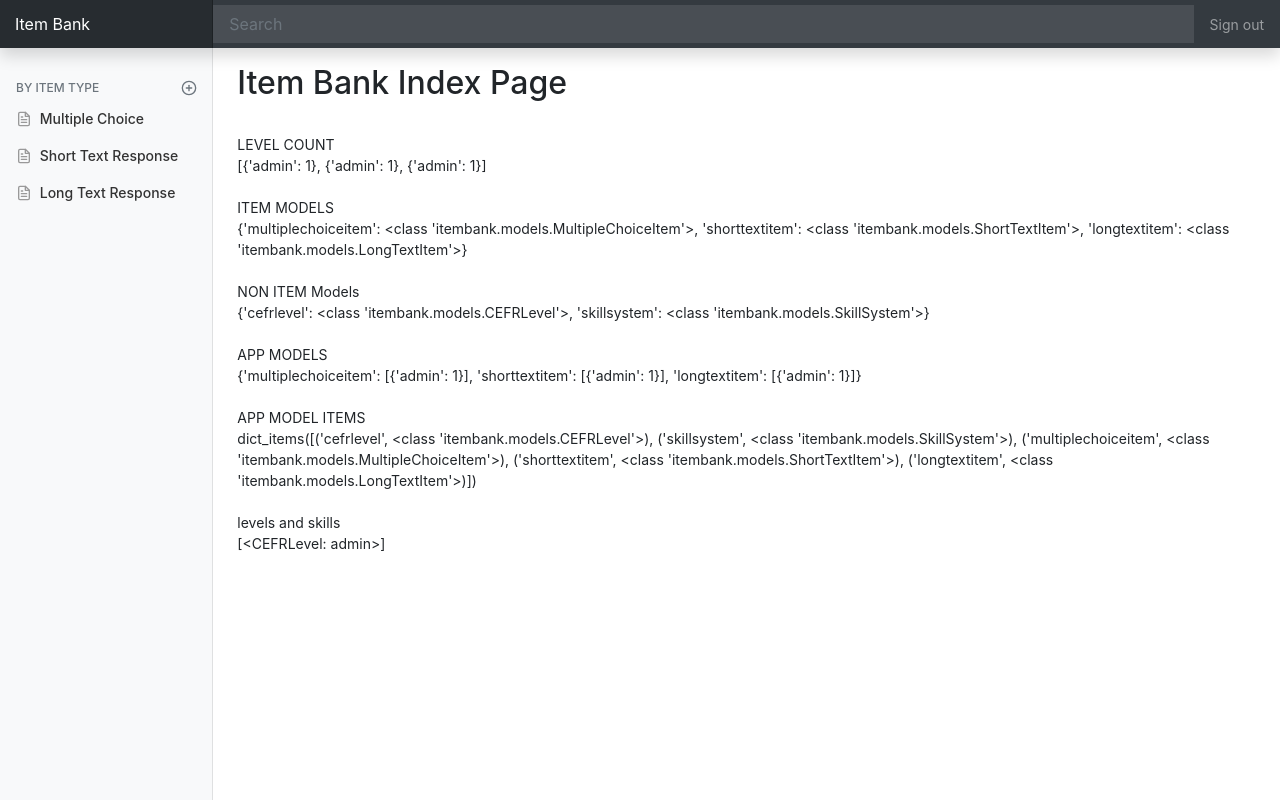
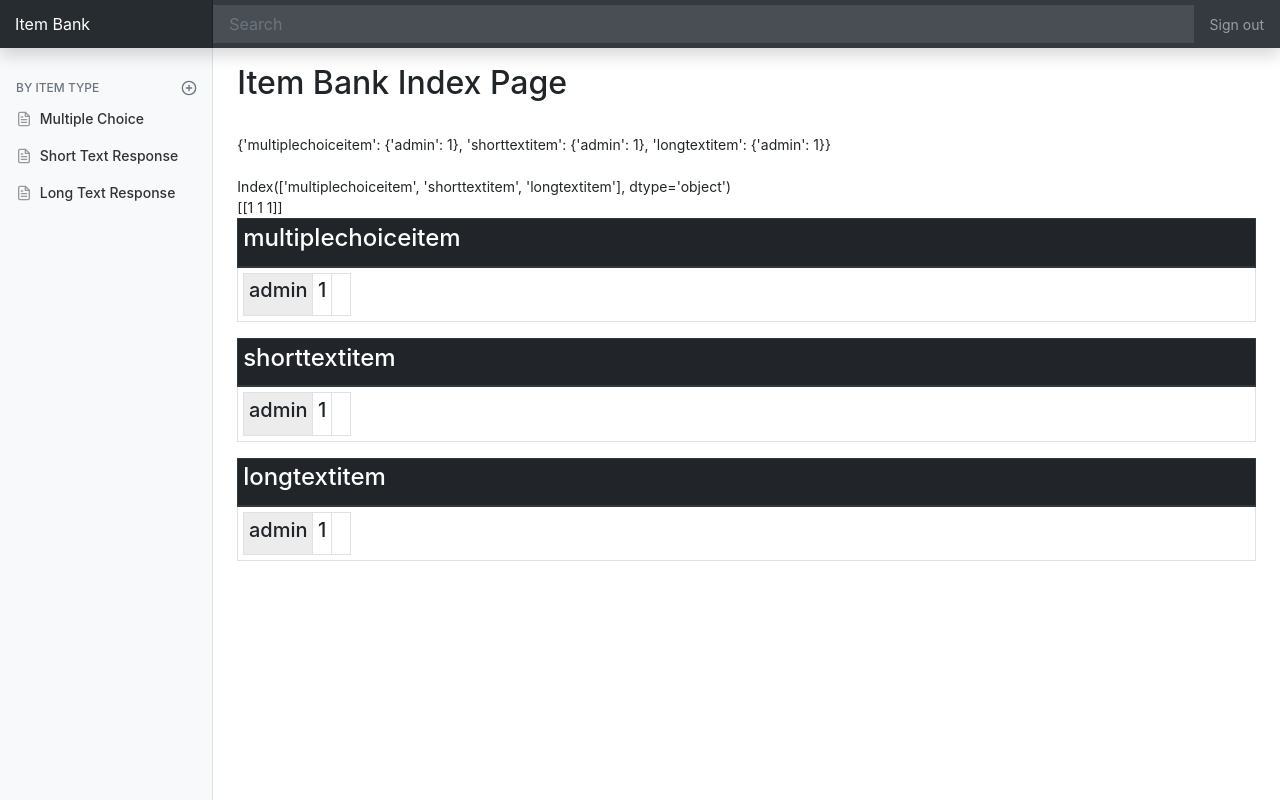
Before and after one commit to stephenburrows1975/rubi, a Django app: page / in a window 1280 px wide. Run offline with Django 3.2, Linux system fonts and the light colour scheme; tables that the repository leaves empty hold one stand-in row (values such as "Sample post"); some libraries are stand-ins or nearby versions.

```diff
--- a/itembank/templates/itembank/base.html
+++ b/itembank/templates/itembank/base.html
@@ -82,6 +82,7 @@
     <script>
       feather.replace()
     </script>
+    <script src="https://d3js.org/d3.v5.min.js"></script>
 
   </body>
 </html>
--- a/itembank/templates/itembank/index.html
+++ b/itembank/templates/itembank/index.html
@@ -5,19 +5,32 @@
         <h1 class="h2">Item Bank Index Page</h1>
 
     </div>
-    LEVEL COUNT<br>
-    {{ level_count }}<br><br>
-    ITEM MODELS<br>
-    {{ item_models }}<br><br>
-    NON ITEM Models <br>
-    {{ non_item_models }}<br><br>
-    APP MODELS<br>
-    {{ app_models }}<br><br>
-    APP MODEL ITEMS <br>
-    {{ app_model_items }}<br><br>
-    levels and skills<br>
-    {{ levels_and_skills }}
+    {{ count_output }}
+    <br><br>
+    {{  df2.keys }}<br>
+    {{  df2.values }}
+    {% for key, value in count_output.items %}
+        <table  class="table table-bordered table-sm">
+        <thead class="thead-dark">
+        <tr>
+            <th scope="row">
+                <h4>{{ key }}</h4>
+            </th>
+        </tr>
+        </thead>
+        <tr><td>
+        <table>
+            <tr>
 
+                {% for key2, value2 in value.items %}
+                    <td class="table-active"><h5>{{ key2 }}</h5></td>
+                    <td><h5>{{ value2 }}</h5></td>
+                    <td>&nbsp;&nbsp</td>
+                {% endfor %}
 
-
+            </tr>
+        </table>
+        </td></tr>
+        <table>
+    {% endfor %}
 {% endblock %}
--- a/itembank/views.py
+++ b/itembank/views.py
@@ -5,6 +5,8 @@ from django.utils import timezone
 from .forms import *
 from .tables import *
 from .models import MultipleChoiceItem, ShortTextItem, LongTextItem
+import pandas as pd
+
 
 # class created to avoid code repetition in new item views
 class NewItem:
@@ -80,50 +82,33 @@ def index(request):
     item_models = {}
     non_item_models = {}
     count_output = {}
-    level_count = []
     levels_and_skills = []
-    app_models_items = app_models.items()
     # key is model name lowercase, value is the model
     for key, value in app_models.items():
         # seperates item models from level and skill models
         if "item" in key:
-            #model_counts[str(value._meta.verbose_name_plural)] = value.objects.all()
             item_models[key] = value
-            #level_count[key] = value.objects.filter(level__cefr_level='A1').count()
         else:
-            #non_items.append(value.objects.all())
-            #non_item_models.append(value)
             non_item_models[key] = value
-
 
     for name, type in non_item_models.items():
         if 'cefr' in name:
             for b in type.objects.all():
                 levels_and_skills.append(b)
 
+    for key, model in item_models.items():
+        #temp_list = []
+        temp_dict = {}
+        for x in levels_and_skills:
+            temp_dict[str(x)] = model.objects.filter(level__cefr_level=str(x)).count()
+        #temp_list.append(temp_dict)
+        count_output[key] = temp_dict
 
-    for key, model in item_models.items():
-        #count_output[key] = []
-        #level_count.append(key)
-        temp_list = []
-        for x in levels_and_skills:
-            temp_dict = {}
-            temp_dict[str(x)] = model.objects.filter(level__cefr_level=str(x)).count()
-            temp_list.append(temp_dict)
-            level_count.append(temp_dict)
-            #level_count.append(str(x))
-            #level_count.append(model.objects.filter(level__cefr_level=str(x)).count())
-        count_output[key] = temp_list
+    df2 = pd.DataFrame(count_output)
 
-    # another try 090918
-    # mc_count = MultipleChoiceItem.objects.filter(level__cefr_level='A1').count()
     context = {
-        'app_model_items': app_models_items,
-        'app_models': count_output,
-        'item_models': item_models,
-        'non_item_models': non_item_models,
-        'level_count': level_count,
-        'levels_and_skills': levels_and_skills,
+        'df2': df2,
+        'count_output': count_output,
     }
     return render(request, 'itembank/index.html', (context))
 
--- a/mysite/settings.py
+++ b/mysite/settings.py
@@ -39,6 +39,7 @@ INSTALLED_APPS = [
     'django.contrib.messages',
     'django.contrib.staticfiles',
     'django_tables2',
+    'django_plotly_dash',
 ]
 
 MIDDLEWARE = [
```
Also changed, not shown: package.json (added, +19 -0 lines), itembank/migrations/0004_longtextitem.py (added), package-lock.json (added).
